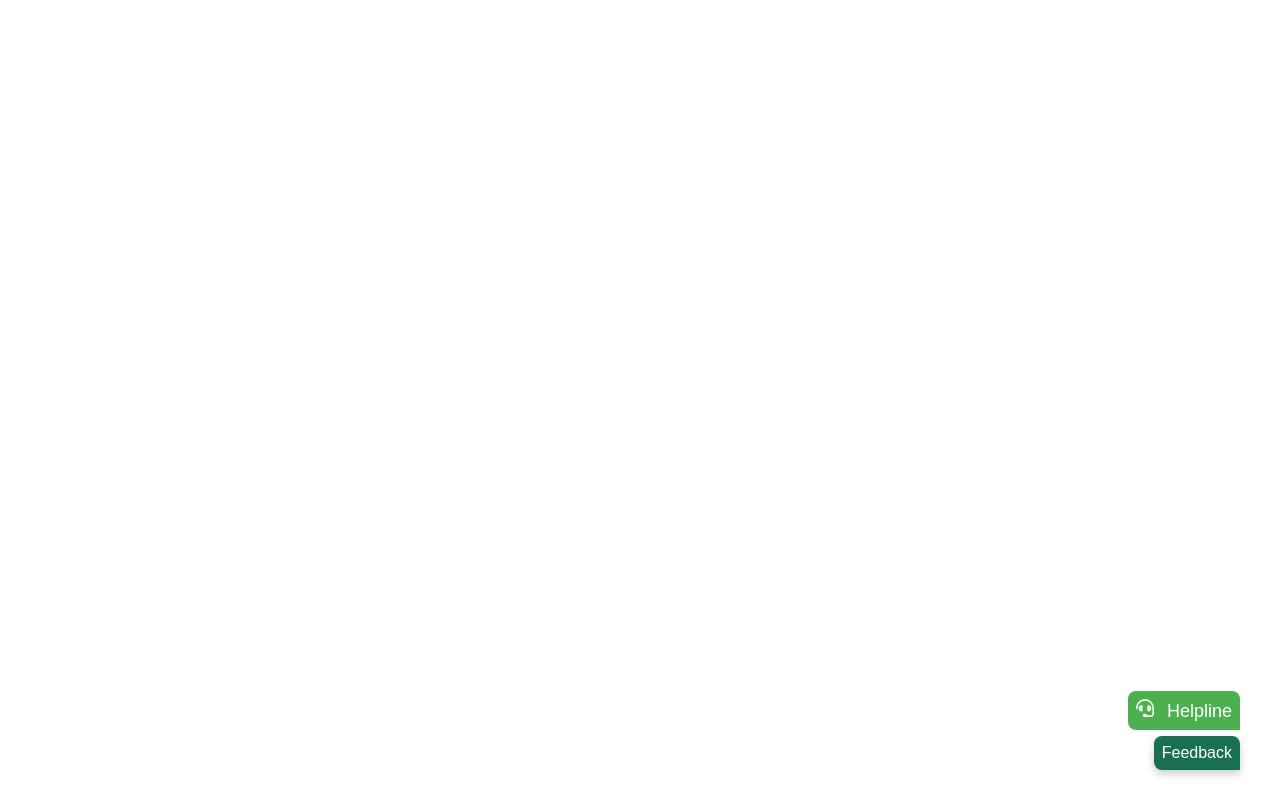
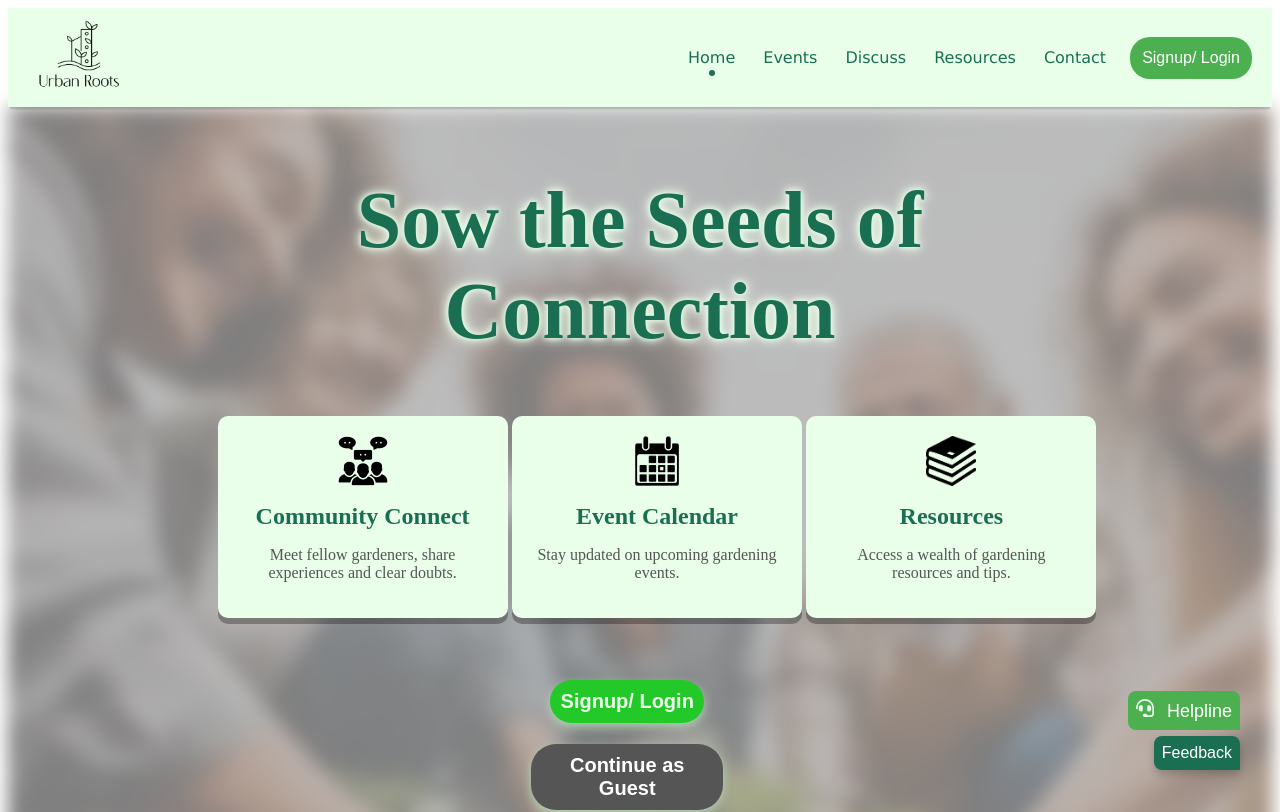
Before and after one commit to Sathwika-Gopala/UrbanRoots, a React (Vite) app in the folder UrbanRootsWeb/: page / in a window 1280 px wide. Before the commit this address had no page. Shown: the top 812 px of the page. Built offline with nearby package versions, Linux system fonts and the light colour scheme; a small style sheet from the web is missing.

Commit message:
landpage path changed

```diff
--- a/UrbanRootsWeb/src/App.jsx
+++ b/UrbanRootsWeb/src/App.jsx
@@ -22,7 +22,7 @@ function App() {
       <Routes>
        <Route path="/signup" element={<Signup/>}></Route>
        <Route path="/login" element={<Login/>}></Route>
-       <Route path="/landingPage" element={<LandingPage/>}></Route>
+       <Route path="/" element={<LandingPage/>}></Route>
        <Route path="/events" element={<Events/>}></Route>
        <Route path="/discussions" element={<Discussions/>}></Route>
        <Route path="/resources" element={<Resources/>}></Route>
--- a/UrbanRootsWeb/src/Components/landingPageComponent/NavBar.jsx
+++ b/UrbanRootsWeb/src/Components/landingPageComponent/NavBar.jsx
@@ -11,7 +11,7 @@ const NavBar = () => {
     const [activeIndex, setActiveIndex] = useState(null); // State for active menu item
     const [username, setUsername] = useState(null);
     const menuOptions = [
-        { text: "Home", path: "/landingPage" },
+        { text: "Home", path: "/" },
         { text: "Events", path: "/events" },
         { text: "Discuss", path: "/discussions" },
         { text: "Resources", path: "/resources" },
```
